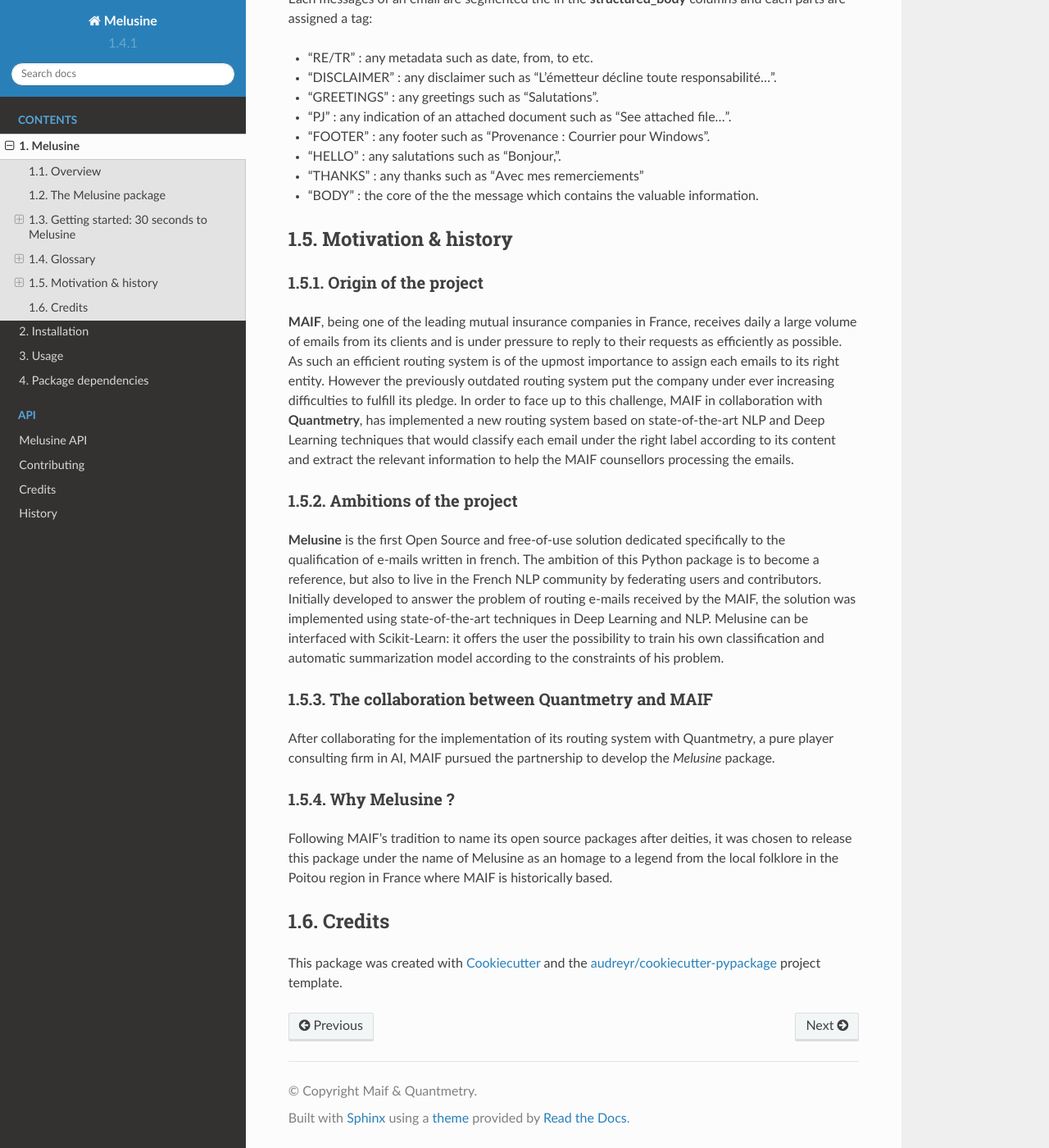
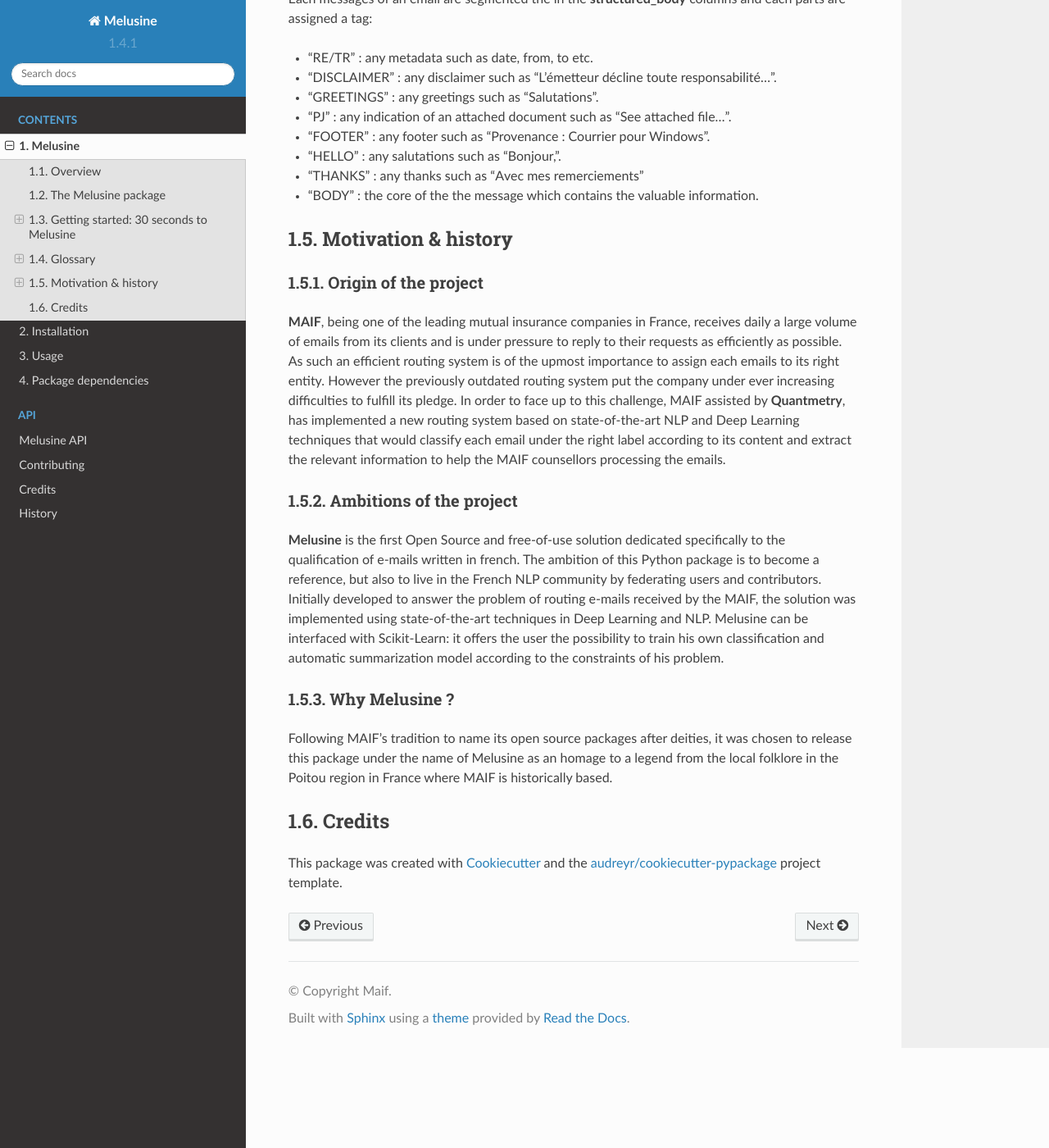
Before and after one commit to MAIF/melusine, a Sphinx documentation site: the page built from docs/readme.rst, in a window 1280 px wide and 1400 px high, scrolled down 6251 px. Shown: the whole window at 82% size. Built offline with Sphinx 7.4.7 and the Read the Docs theme 2.0.0, drawn with Linux system fonts in a browser that asks for light colours.

Commit message:
fix documentation

```diff
--- a/AUTHORS.rst
+++ b/AUTHORS.rst
@@ -2,8 +2,8 @@
 Credits
 =======
 
-Development Lead (Quantmetry Team support Maif Team)
-----------------------------------------------------
+Development Lead
+----------------
 
 * Sacha Samama <ssamama@quantmetry.com>
 * Tom Stringer <tstringer@quantmetry.com>
--- a/docs/conf.py
+++ b/docs/conf.py
@@ -53,7 +53,7 @@ master_doc = 'index'
 
 # General information about the project.
 project = u'Melusine'
-copyright = u"Maif & Quantmetry"
+copyright = u"Maif"
 author = u"Sacha Samama & Tom Stringer"
 
 # The version info for the project you're documenting, acts as replacement
--- a/docs/index.rst
+++ b/docs/index.rst
@@ -6,13 +6,11 @@ Welcome to Melusine's documentation !
   :scale: 50%
 
 This package aims to be the reference in the processing and modelization of French email data.
-The project has been developed by Quantmetry and MAIF teams.
+The project has been developed by MAIF assisted by Quantmetry.
 
 +----------------------------------------+----------------------------------------------------------+----------------------------------------------------------+
 | Company                                | GitHub Account                                           | Website                                                  |
 +========================================+==========================================================+==========================================================+
-| .. image:: ./_static/quantmetry.png    | `Quantmetry GitHub <https://github.com/quantmetry>`_     | `Quantmetry <https://www.quantmetry.com>`_               |
-+----------------------------------------+----------------------------------------------------------+----------------------------------------------------------+
 | .. image:: ./_static/maif.png          | `MAIF GitHub <https://github.com/MAIF>`_                 | `MAIF <https://www.maif.fr/>`_                           |
 |   :align: center                       |                                                          |                                                          |
 |   :scale: 60%                          |                                                          |                                                          |
--- a/docs/readme.rst
+++ b/docs/readme.rst
@@ -298,7 +298,7 @@ Origin of the project
 and is under pressure to reply to their requests as efficiently as possible. As such an efficient routing system is of the
 upmost importance to assign each emails to its right entity.
 However the previously outdated routing system put the company under ever increasing difficulties to fulfill its pledge.
-In order to face up to this challenge, MAIF in collaboration with **Quantmetry**, has implemented a new routing system
+In order to face up to this challenge, MAIF assisted by **Quantmetry**, has implemented a new routing system
 based on state-of-the-art NLP and Deep Learning techniques that would classify each email under the right label
 according to its content and extract the relevant information to help the MAIF counsellors processing the emails.
 
@@ -309,10 +309,6 @@ The ambition of this Python package is to become a reference, but also to live i
 Initially developed to answer the problem of routing e-mails received by the MAIF, the solution was implemented using state-of-the-art techniques in Deep Learning and NLP.
 Melusine can be interfaced with Scikit-Learn: it offers the user the possibility to train his own classification and automatic summarization model according to the constraints of his problem.
 
-The collaboration between Quantmetry and MAIF
-^^^^^^^^^^^^^^^^^^^^^^^^^^^^^^^^^^^^^^^^^^^^^
-After collaborating for the implementation of its routing system with Quantmetry,
-a pure player consulting firm in AI, MAIF pursued the partnership to develop the *Melusine* package.
 
 Why Melusine ?
 ^^^^^^^^^^^^^^
```
Also changed, not shown: README.md (+1 -5 lines).
